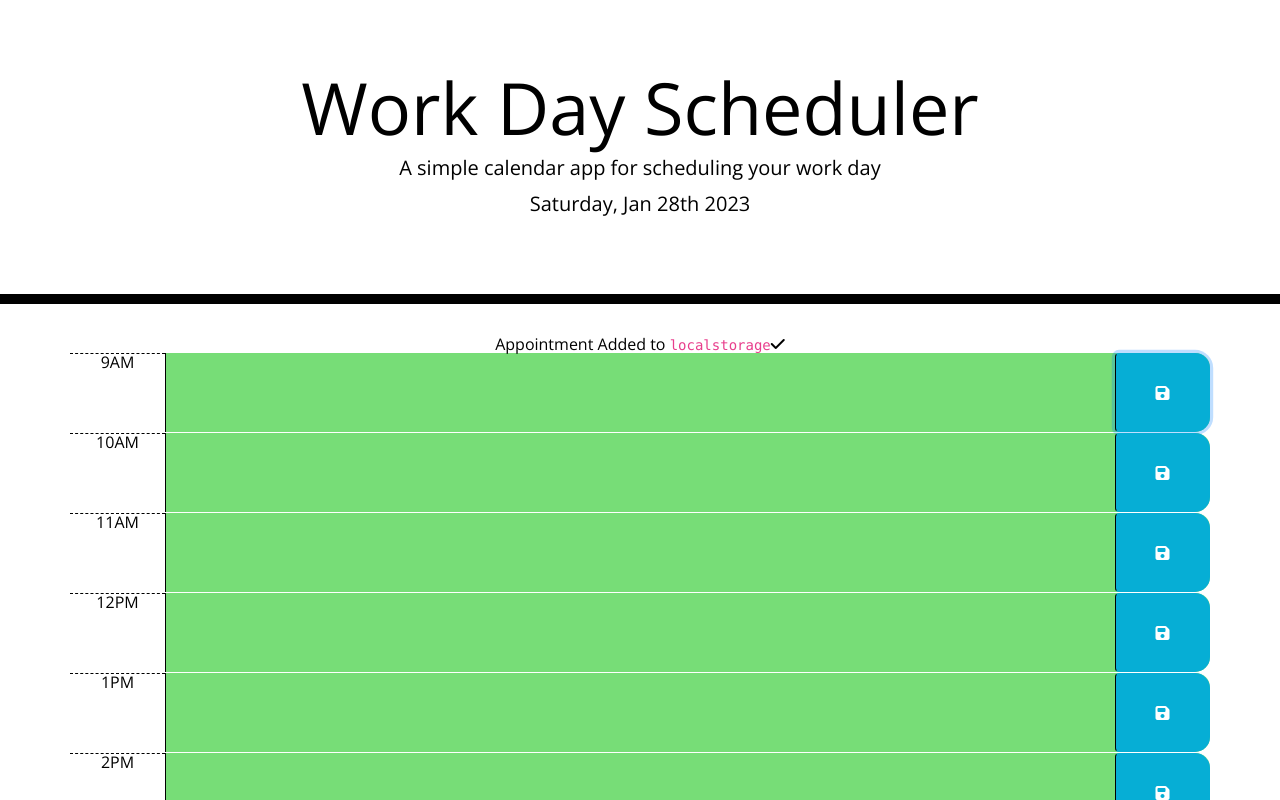
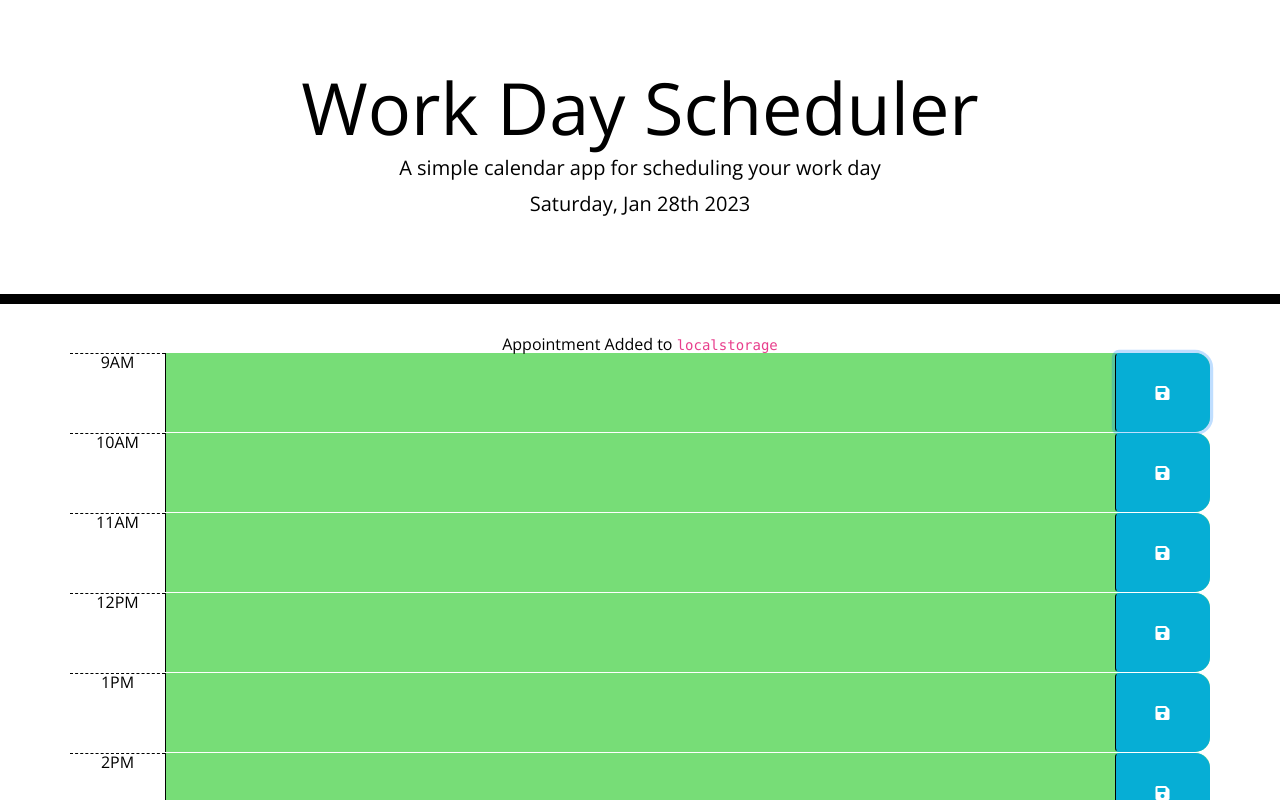
Before and after one commit to jameshii26/Work_Day_Scheduler, a plain HTML site: page index.html in a window 1280 px wide. Both pictures are taken after a click on the button 1162 px from the left and 376 px from the top of the page. Shown: the top 800 px of the page. Drawn offline with nearby package versions, Linux system fonts and the light colour scheme.

```diff
--- a/index.html
+++ b/index.html
@@ -20,7 +20,6 @@
     />
     <link rel="stylesheet" href="./assets/css/style.css" />
     <title>Work Day Scheduler</title>
-    <script src="https://kit.fontawesome.com/a81456afc7.js" crossorigin="anonymous"></script>
   </head>
   <body>
     <header class="jumbotron">
@@ -29,7 +28,7 @@
       <p id="currentDay" class="lead"></p>
     </header>
     <section class="text-center notification" id="notify">
-      Appointment Added to <code>localstorage</code><i class="fa-solid fa-check"></i>
+      Appointment Added to <code>localstorage</code>
     </section>
     <div class="container">
       <!-- Timeblocks go here -->
```
Also changed, not shown: 1 other file.
